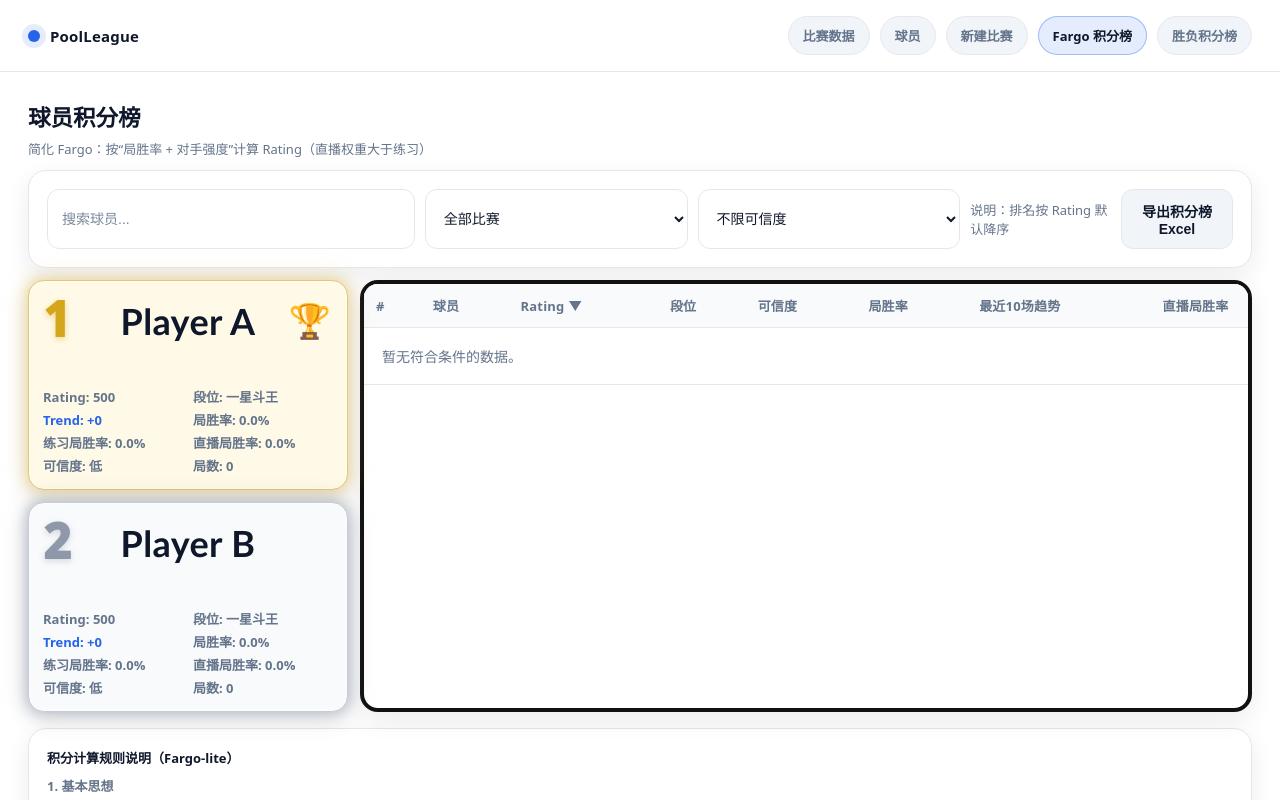
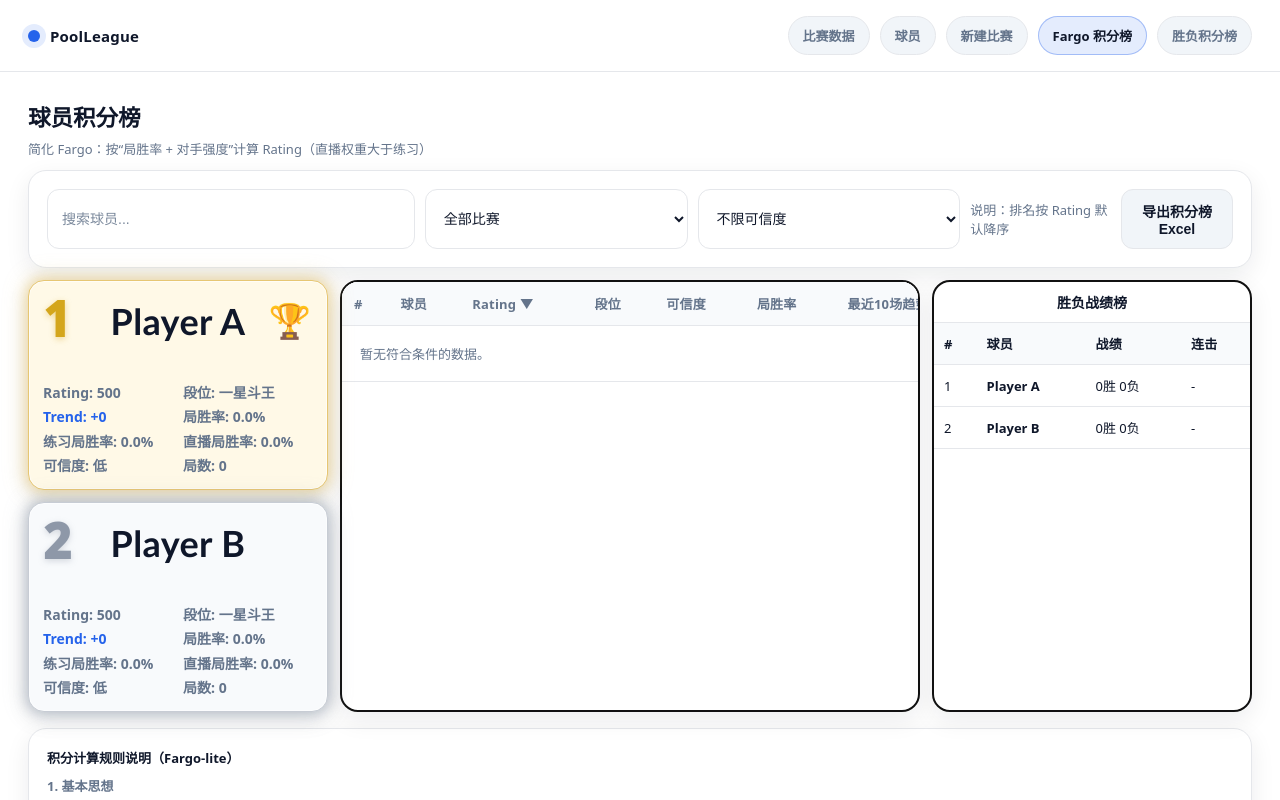
Before and after one commit to Xingcheng03/pool-score-tracker, a React (Vite) app: page /leaderboard in a window 1280 px wide. Shown: the top 800 px of the page. Built offline with nearby package versions, Linux system fonts and the light colour scheme.

Commit message:
新增胜负战绩榜

```diff
--- a/src/pages/LeaderboardPage.jsx
+++ b/src/pages/LeaderboardPage.jsx
@@ -1,6 +1,13 @@
 // src/pages/LeaderboardPage.jsx
 import React, { useMemo, useState } from "react";
-import { buildFargoLiteLeaderboard, tagLabel, exportLeaderboardToJSON, exportLeaderboardToExcel } from "../data/store.js";
+import {
+  buildFargoLiteLeaderboard,
+  tagLabel,
+  exportLeaderboardToJSON,
+  exportLeaderboardToExcel,
+  getPlayers,
+  getMatches,
+} from "../data/store.js";
 
 export default function LeaderboardPage() {
   const [q, setQ] = useState("");
@@ -32,6 +39,64 @@ export default function LeaderboardPage() {
   const topCount = Math.min(3, rows.length);
   const topThree = rows.slice(0, topCount);
   const tableRows = rows.slice(topCount);
+  const winLoseRows = useMemo(() => {
+    const players = getPlayers();
+    const matches = [...getMatches("all")].sort(
+      (a, b) => new Date(a.dateISO).getTime() - new Date(b.dateISO).getTime(),
+    );
+
+    const state = new Map(
+      players.map((p) => [
+        p.id,
+        {
+          id: p.id,
+          name: p.name ?? "Unknown",
+          wins: 0,
+          losses: 0,
+          winStreak: 0,
+          loseStreak: 0,
+        },
+      ]),
+    );
+
+    for (const m of matches) {
+      if (!m?.winnerId) continue;
+      const leftId = m.leftPlayerId;
+      const rightId = m.rightPlayerId;
+      const winnerId = m.winnerId;
+      const loserId = winnerId === leftId ? rightId : winnerId === rightId ? leftId : null;
+      if (!winnerId || !loserId) continue;
+
+      const winner = state.get(winnerId);
+      const loser = state.get(loserId);
+      if (!winner || !loser) continue;
+
+      winner.wins += 1;
+      loser.losses += 1;
+      winner.winStreak += 1;
+      winner.loseStreak = 0;
+      loser.loseStreak += 1;
+      loser.winStreak = 0;
+    }
+
+    const qLower = q.trim().toLowerCase();
+    return [...state.values()]
+      .filter((r) => !qLower || r.name.toLowerCase().includes(qLower))
+      .map((r) => {
+        const ratio = r.losses === 0 ? (r.wins > 0 ? Number.POSITIVE_INFINITY : 0) : r.wins / r.losses;
+        const streak = r.winStreak > 0 ? `连胜 ${r.winStreak}` : r.loseStreak > 0 ? `连败 ${r.loseStreak}` : "-";
+        return { ...r, ratio, streak };
+      })
+      .sort((a, b) => {
+        if (b.ratio !== a.ratio) return b.ratio - a.ratio;
+        if (b.wins !== a.wins) return b.wins - a.wins;
+        if (a.losses !== b.losses) return a.losses - b.losses;
+        return String(a.name).localeCompare(String(b.name), "zh-Hans-CN", { sensitivity: "base" });
+      });
+  }, [q]);
+  const miniDense = winLoseRows.length > 14;
+  const miniFontSize = winLoseRows.length > 20 ? 11 : winLoseRows.length > 16 ? 12 : 13;
+  const miniCellPad = winLoseRows.length > 20 ? "7px 8px" : winLoseRows.length > 16 ? "9px 9px" : "11px 10px";
   const isBigDaggerTier = (tier) => String(tier ?? "").includes("大匕首");
   const isDaggerTier = (tier) => String(tier ?? "").includes("匕首");
   const tierStyle = (tier) => {
@@ -152,7 +217,7 @@ export default function LeaderboardPage() {
 
         {/* Table */}
         <div className="card leaderboardTableCard" style={{ padding: 0, overflow: "hidden" }}>
-          <table style={{ width: "100%", borderCollapse: "collapse" }}>
+          <table className="leaderboardMainTable" style={{ width: "100%", borderCollapse: "collapse" }}>
             <thead style={{ background: "var(--soft)" }}>
               <tr>
                 {[
@@ -213,6 +278,38 @@ export default function LeaderboardPage() {
               )}
             </tbody>
           </table>
+        </div>
+
+        <div className={`card leaderboardWinLoseCard${miniDense ? " isDense" : ""}`} style={{ padding: 0, overflow: "hidden" }}>
+          <div className="leaderboardWinLoseHead">胜负战绩榜</div>
+          <div className="leaderboardWinLoseWrap">
+            <table className="leaderboardMiniTable" style={{ width: "100%", borderCollapse: "collapse" }}>
+              <thead style={{ background: "var(--soft)" }}>
+                <tr>
+                  <th style={{ padding: miniCellPad, fontSize: miniFontSize }}>#</th>
+                  <th style={{ padding: miniCellPad, fontSize: miniFontSize }}>球员</th>
+                  <th style={{ padding: miniCellPad, fontSize: miniFontSize }}>战绩</th>
+                  <th style={{ padding: miniCellPad, fontSize: miniFontSize }}>连击</th>
+                </tr>
+              </thead>
+              <tbody>
+                {winLoseRows.length === 0 ? (
+                  <tr>
+                    <td colSpan={4} style={{ padding: miniCellPad, color: "var(--muted)", fontSize: miniFontSize }}>暂无数据</td>
+                  </tr>
+                ) : (
+                  winLoseRows.map((r, idx) => (
+                    <tr key={r.id} style={{ borderBottom: "1px solid var(--line)" }}>
+                      <td style={{ padding: miniCellPad, fontSize: miniFontSize }}>{idx + 1}</td>
+                      <td style={{ padding: miniCellPad, fontWeight: 700, fontSize: miniFontSize }}>{r.name}</td>
+                      <td style={{ padding: miniCellPad, fontSize: miniFontSize }}>{r.wins}胜 {r.losses}负</td>
+                      <td style={{ padding: miniCellPad, fontSize: miniFontSize }}>{r.streak}</td>
+                    </tr>
+                  ))
+                )}
+              </tbody>
+            </table>
+          </div>
         </div>
       </div>
 
--- a/src/styles.css
+++ b/src/styles.css
@@ -231,7 +231,7 @@ select:focus {
 .leaderboardSplit {
   margin-top: 12px;
   display: grid;
-  grid-template-columns: minmax(260px, 320px) minmax(0, 1fr);
+  grid-template-columns: minmax(260px, 300px) minmax(0, 1fr) minmax(260px, 320px);
   gap: 12px;
   align-items: stretch;
 }
@@ -344,7 +344,7 @@ select:focus {
   display: grid;
   grid-template-columns: repeat(2, minmax(0, 1fr));
   gap: 6px 10px;
-  font-size: 13px;
+  font-size: 14px;
   line-height: 1.3;
   font-weight: 600;
   color: var(--muted);
@@ -353,7 +353,47 @@ select:focus {
 .leaderboardTableCard {
   margin-top: 0;
   height: 100%;
-  border: 4px solid #111111;
+  border: 2px solid #111111;
+}
+
+.leaderboardMainTable {
+  min-width: 900px;
+}
+
+.leaderboardMainTable th,
+.leaderboardMainTable td {
+  padding: 10px 10px;
+  font-size: 13px;
+}
+
+.leaderboardWinLoseCard {
+  border: 2px solid #111111;
+  background: #fff;
+  height: 100%;
+  display: flex;
+  flex-direction: column;
+}
+
+.leaderboardWinLoseHead {
+  padding: 10px 12px;
+  border-bottom: 1px solid var(--line);
+  font-size: 14px;
+  font-weight: 900;
+  color: var(--text);
+  text-align: center;
+}
+
+.leaderboardWinLoseWrap {
+  flex: 1;
+  overflow: hidden;
+}
+
+.leaderboardMiniTable {
+  min-width: 0;
+}
+
+.leaderboardWinLoseCard.isDense .leaderboardWinLoseHead {
+  padding: 8px 10px;
 }
 
 table {
```
